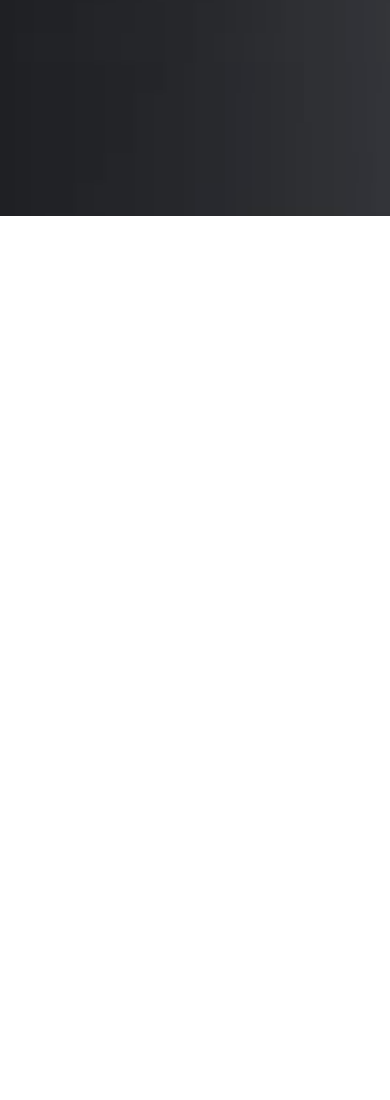
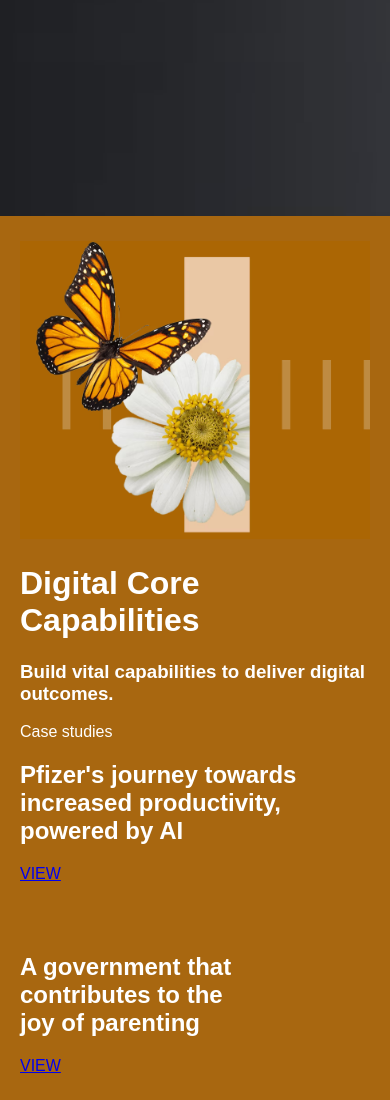
Before and after one commit to 01Naeem/task_infosys, a plain HTML site: page index.html in a window 390 px wide. Shown: the part 628-1728 px from the top of the page. Before the commit the page ends 844 px from the top, so only its background shows below. Drawn offline with Linux system fonts and the light colour scheme.

Commit message:
work more on task

```diff
--- a/index.html
+++ b/index.html
@@ -34,6 +34,26 @@
             <a href="#">Know More</a>
         </div>
     </div>
+    <div class="coreCapabilities">
+        <div class="coreCapabilities_exlore">
+            <h1>Digital Core Capabilities</h1>
+            <h3>Build vital capabilities to deliver digital outcomes.</h3>
+            <span>Case studies</span>
+            <div class="caseStudies_view">
+                <div class="caseStudies_view_button">
+                    <h2>Pfizer's journey towards <br>increased productivity, <br>powered by AI</h2>
+                    <a href="#">VIEW</a>
+                </div>
+                <div class="caseStudies_view_button">
+                    <h2>A government that <br>contributes to the <br>joy of parenting</h2>
+                    <a href="#">VIEW</a>
+                </div>
+            </div>
+        </div>
+        <div class="coreCapabilities_image">
+            <img src="images/Screenshot 2024-12-13 214829.png" alt="">
+        </div>
+    </div>
 
 </body>
 </html>
--- a/style.scss
+++ b/style.scss
@@ -86,6 +86,28 @@ body {
     display: none;
 }
 
+.coreCapabilities {
+    display: flex;
+    height: 100vh;
+    justify-content: space-evenly;
+    align-items: center;
+    background-color: #a86710;
+    border: 20px solid #a86710;
+    color: white;
+    .coreCapabilities_exlore {
+        .caseStudies_view {
+            display: flex;
+            gap: 50px;
+        }
+    }
+    .coreCapabilities_image {
+        img {
+            width: 600px;
+            height: 500px;
+        }
+    }
+}
+
 /*------>  Medea Querry <------*/
 
 @media screen and (max-width: 770px) {
@@ -120,6 +142,9 @@ body {
             margin-left: 80px;
         }
     }
+    .coreCapabilities{
+        flex-direction: column-reverse;
+    }
 }
 @media screen and (max-width: 600px) {
     .hero {
@@ -150,4 +175,17 @@ body {
             margin-left: 50px;
         }
     }
+    .coreCapabilities{
+        .coreCapabilities_exlore {
+            .caseStudies_view {
+                flex-direction: column;
+            }
+        }
+        .coreCapabilities_image {
+            img {
+                width: 100%;
+                height: 100%;
+            }
+        }
+    }
 }
```
Also changed, not shown: images/Screenshot 2024-12-13 214829.png (added), style.css, 1 other file.
